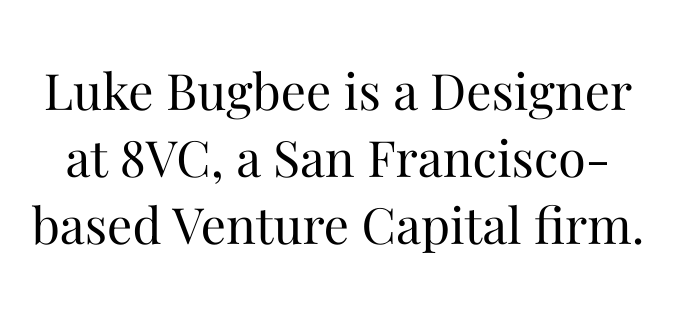
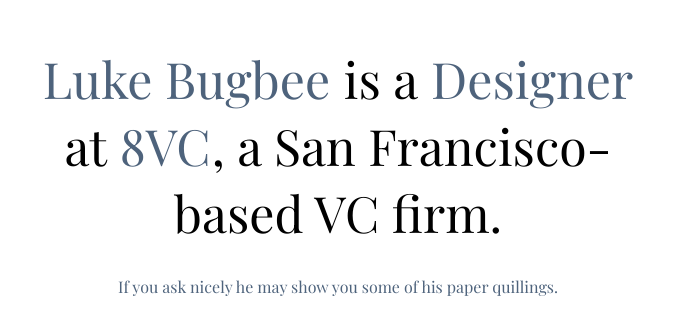
Before and after one commit to LukeBugbee/LukeBugbee.github.io, a plain HTML site: page index.html in a window 1280 px wide. Shown: the part 244-578 px from the top of the page, without its empty margins (302-975 px from the left). Drawn offline with nearby package versions, Linux system fonts and the light colour scheme.

Commit message:
add link destinations and hover effects. Added subhead linking to artwork, fixed some padding issues, font sizes as well

```diff
--- a/index.html
+++ b/index.html
@@ -8,8 +8,10 @@
 </head>
 <body>
 	<header>
-		<div>
-			<p><a href="https://twitter.com/bugmango">Luke Bugbee</a> is a Designer at <a href="http://www.8vc.com">8VC</a>, a San Francisco-based Venture Capital firm.</p>
+		<div class="about--text">
+			<p class="headline"><a class="main--link" href="https://twitter.com/bugmango">Luke Bugbee</a> is a <a class="main--link" href="https://dribbble.com/Bugmango">Designer</a> at <a class="main--link" href="http://www.8vc.com">8VC</a>, a San Francisco-based VC firm.</p>
+
+			<p class="subhead"><a class="sub--link" href="https://www.behance.net/lukebugbee">If you ask nicely he may show you some of his paper quillings.</a></p>
 		</div>
 	</header>
 </body>
--- a/styles.css
+++ b/styles.css
@@ -11,29 +11,54 @@ header {
 	height: 100vh;
 }
 
-p {
-	font-family: 'Playfair Display', serif;
-	font-size:50px;
-	font-color:#666666;
-	text-align: center;
+.about--text {
 	position: absolute;
 	left: 50%;
 	top: 50%;
 	transform: translate(-50%, -50%);
 }
 
+.headline {
+	font-family: 'Playfair Display', serif;
+	font-size: 50px;
+	font-color: #666666;
+	text-align: center;
+	/*position: absolute;
+  	left: 50%;
+  	top: 50%;
+  	transform: translate(-50%, -50%);*/
+  }
+
+  .subhead {
+  	font-family: 'Playfair Display', serif;
+  	font-size: 16px;
+  	color: #838488;
+  	text-align: center;
+  	position: relative;
+  	top: 30px;
+  }
+
+  .subhead:hover {
+  	color: #00EA65;
+  	transition: 200ms ease-in-out;
+  }
+
   a {
   	text-decoration: none;
-	color:black;
+  	color: #4E637C;
+  	padding-bottom: 10px;
+  	border:1px solid white;
 
   }
 
   a:visited { text-decoration: none; }
   a:hover {
+  	color: #4E908A;
   	text-decoration: none;
-	letter-spacing: 2px;
+  	padding-bottom:0px;
   	border-bottom:1px solid #00EA65;
-	transition:.5s linear ;
+  	transition:all 600ms cubic-bezier(0.165, 0.84, 0.44, 1);
+  	-webkit-transition:all 600ms cubic-bezier(0.165, 0.84, 0.44, 1);
   }
   a:focus { text-decoration: none; }
   a:hover, a:active { text-decoration: none; }
```
Lines whose indentation alone changed are shown as unchanged.
